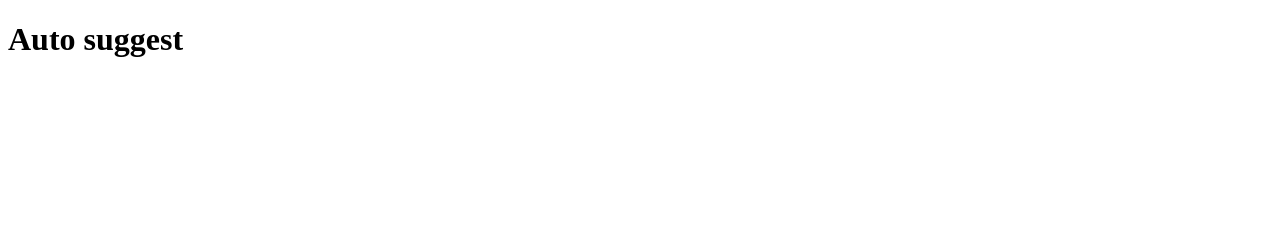
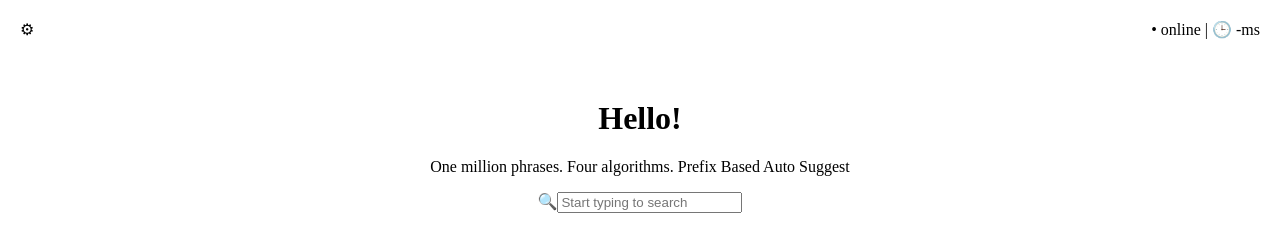
Before and after one commit to devisreepitta/autosuggest, a website: page frontend/pages/Autosuggest.html in a window 1280 px wide. Drawn offline with Linux system fonts and the light colour scheme.

Commit message:
new webpage

```diff
--- a/frontend/index.css
+++ b/frontend/index.css
@@ -1,9 +1,6 @@
 h1 {
   color: red;
 }
-
-/* property : value */
-
 
 #home-intro{
   text-align: center;
--- a/frontend/pages/Autosuggest.html
+++ b/frontend/pages/Autosuggest.html
@@ -6,6 +6,34 @@
     <title>Document</title>
 </head>
 <body>
-    <h1>Auto suggest</h1>
+    <div>
+        <span class="leftbar">&#9881;</span>
+        <span class="rightbar">&#x2022; online | &#x1F552; -ms</span>
+
+    </div>
+    <div class="search-section">
+
+        <h1>Hello!</h1>
+        <p>One million phrases. Four algorithms. Prefix Based Auto Suggest</p>
+        <span>&#128269;<input placeholder="Start typing to search"></span>
+    </div>
 </body>
 </html>
+<style>
+       .leftbar{
+        position: fixed;
+        top:20px;
+        left:20px;
+    }
+    .rightbar{
+        position: fixed;
+        top:20px;
+        right:20px;
+
+    }
+    .search-section {
+        text-align: center;
+        margin-top: 100px;
+    }
+
+</style>
```
